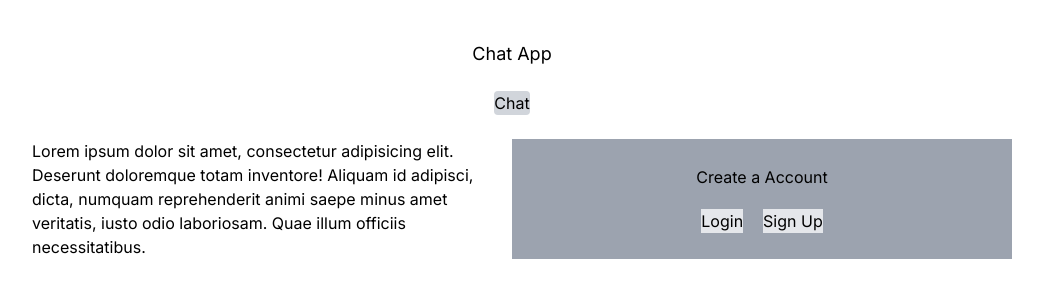
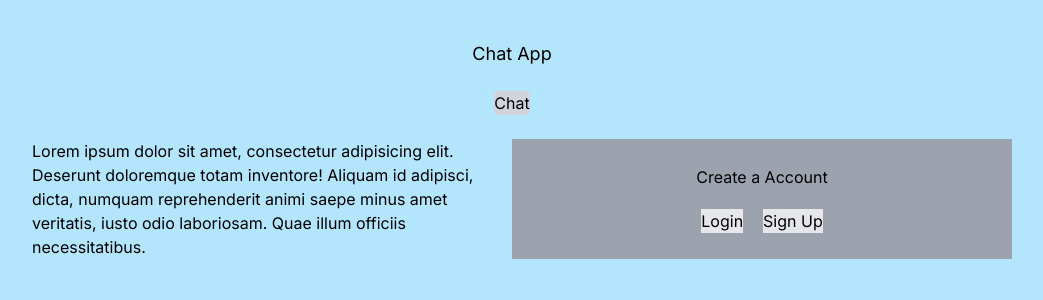
Before and after one commit to azhaarmohamed20/chatapp_mohamed, a Next.js app in the folder client/: page / in a window 1280 px wide. Shown: the top 300 px of the page, without its empty margins (128-1171 px from the left). Built offline with nearby package versions, Linux system fonts and the light colour scheme.

Commit message:
fix background color

```diff
--- a/client/app/globals.css
+++ b/client/app/globals.css
@@ -6,13 +6,16 @@
   --foreground-rgb: 0, 0, 0;
   --background-start-rgb: 214, 219, 220;
   --background-end-rgb: 255, 255, 255;
+  background-color: rgb(179, 229, 252)
+  ;
 }
 
 
 
 body {
- font-family: "Work Sans", sans-serif;
+  font-family: "Work Sans", sans-serif;
 }
+
 
 #you{
   justify-content: flex-start;
--- a/client/components/ChatBox.js
+++ b/client/components/ChatBox.js
@@ -1,7 +1,9 @@
 export default function ChatBox() {
     return (
-        <div className="flex flex-col h-screen">
-
-        </div>
+        <>
+            <h2>
+                ChatBox
+            </h2>
+        </>
     );
 }
```
